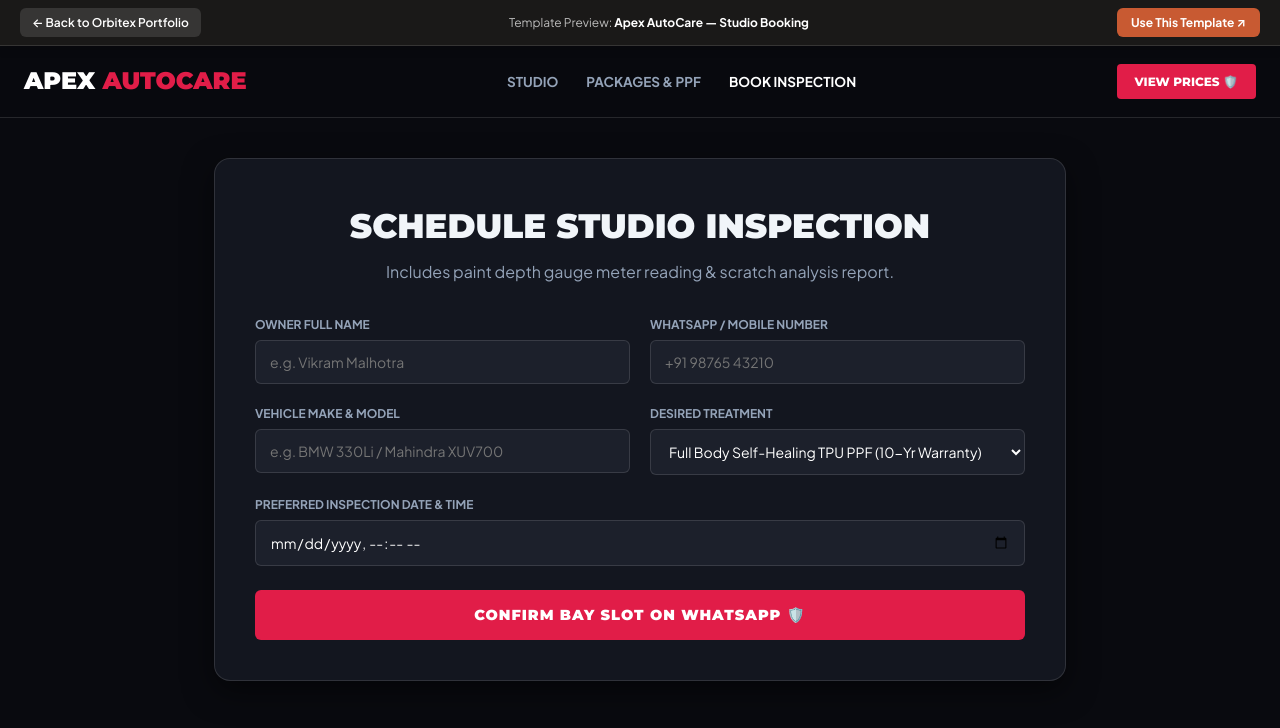
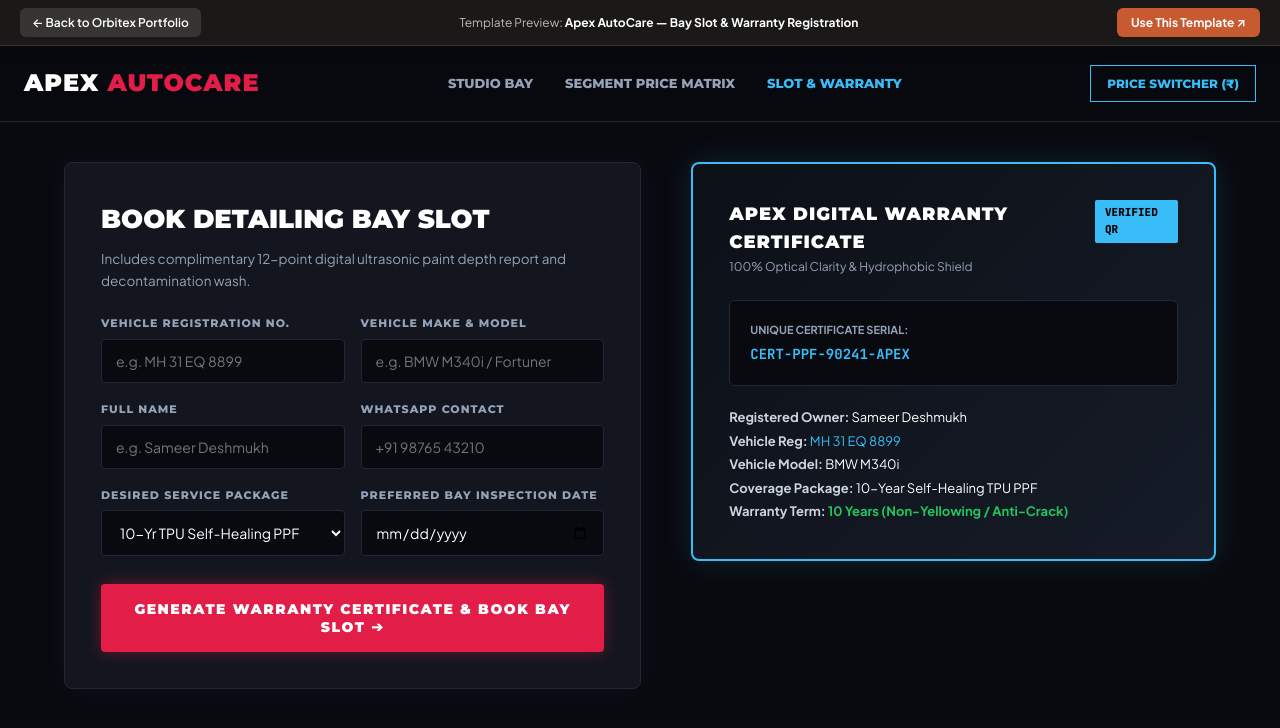
Before and after one commit to Ayanmathur/orbitexportfolio, a plain HTML site: page Templetes/detailing/book.html in a window 1280 px wide. Drawn offline with Linux system fonts and the light colour scheme.

```diff
--- a/Templetes/detailing/book.html
+++ b/Templetes/detailing/book.html
@@ -3,132 +3,103 @@
 <head>
   <meta charset="UTF-8">
   <meta name="viewport" content="width=device-width, initial-scale=1.0">
-  <title>Book Studio Inspection — Apex Auto Detailing</title>
-  <meta name="description" content="Schedule a free digital paint thickness gauge inspection and detailing bay slot.">
+  <title>PPF Warranty Certificate & Bay Slot Booking — Apex AutoCare</title>
+  <meta name="description" content="Register your 10-Year TPU Self-Healing PPF warranty certificate and schedule your studio bay inspection slot.">
   <link rel="preconnect" href="https://fonts.googleapis.com">
   <link rel="preconnect" href="https://fonts.gstatic.com" crossorigin>
-  <link href="https://fonts.googleapis.com/css2?family=Montserrat:wght@400;600;700;800;900&family=Plus+Jakarta+Sans:wght@300;400;500;600;700&display=swap" rel="stylesheet">
+  <link href="https://fonts.googleapis.com/css2?family=Montserrat:wght@600;700;800;900&family=Plus+Jakarta+Sans:wght@400;500;600;700&family=JetBrains+Mono:wght@700;800&display=swap" rel="stylesheet">
   <link rel="stylesheet" href="../../styles/shared-components.css">
   <style>
     :root {
       --auto-red: #e11d48;
+      --auto-cyan: #38bdf8;
       --auto-dark: #090a0f;
-      --auto-card: #13161f;
-      --auto-border: rgba(255, 255, 255, 0.12);
-      --font-heading: 'Montserrat', sans-serif;
-      --font-body: 'Plus Jakarta Sans', sans-serif;
+      --auto-panel: #13161f;
+      --auto-border: #222736;
+      --font-display: 'Montserrat', sans-serif;
+      --font-sans: 'Plus Jakarta Sans', sans-serif;
+      --font-mono: 'JetBrains Mono', monospace;
     }
 
     * { margin: 0; padding: 0; box-sizing: border-box; }
     body {
-      font-family: var(--font-body);
       background-color: var(--auto-dark);
       color: #f1f5f9;
+      font-family: var(--font-sans);
       line-height: 1.6;
     }
+    a { text-decoration: none; color: inherit; }
 
     /* Navbar */
     .auto-nav {
-      position: sticky;
-      top: 36px;
-      z-index: 999;
-      background: rgba(9, 10, 15, 0.95);
-      backdrop-filter: blur(12px);
+      position: sticky; top: 36px; z-index: 999;
+      background: rgba(9, 10, 15, 0.96);
+      backdrop-filter: blur(10px);
       border-bottom: 1px solid var(--auto-border);
     }
     .auto-nav-wrap {
-      max-width: 1300px;
-      margin: 0 auto;
-      padding: 16px 24px;
-      display: flex;
-      justify-content: space-between;
-      align-items: center;
+      max-width: 1280px; margin: 0 auto; padding: 18px 24px;
+      display: flex; justify-content: space-between; align-items: center;
     }
-    .auto-brand {
-      font-family: var(--font-heading);
-      font-size: 24px;
-      font-weight: 900;
-      color: #fff;
-      text-decoration: none;
-    }
+    .auto-brand { font-family: var(--font-display); font-size: 24px; font-weight: 900; letter-spacing: 1px; color: #fff; }
     .auto-brand span { color: var(--auto-red); }
-    .auto-nav-links { display: flex; gap: 28px; }
-    .auto-nav-links a {
-      color: #94a3b8;
-      text-decoration: none;
-      font-size: 13.5px;
-      font-weight: 700;
-      text-transform: uppercase;
-    }
-    .auto-nav-links a.active { color: #fff; }
+    .auto-nav-links { display: flex; gap: 32px; font-family: var(--font-display); font-size: 13px; font-weight: 800; text-transform: uppercase; }
+    .auto-nav-links a { color: #94a3b8; }
+    .auto-nav-links a.active { color: var(--auto-cyan); }
 
-    /* Book Layout */
-    .book-wrap {
-      max-width: 900px;
-      margin: 40px auto 80px;
+    /* Main Container */
+    .booking-container {
+      max-width: 1200px;
+      margin: 40px auto 90px;
       padding: 0 24px;
-    }
-    .book-card {
-      background: var(--auto-card);
-      border: 1px solid var(--auto-border);
-      border-radius: 16px;
-      padding: 40px;
-      box-shadow: 0 10px 30px rgba(0,0,0,0.5);
-    }
-    .book-header {
-      text-align: center;
-      margin-bottom: 30px;
-    }
-    .book-header h1 {
-      font-family: var(--font-heading);
-      font-size: 34px;
-      font-weight: 900;
-      text-transform: uppercase;
-      margin-bottom: 6px;
-    }
-    .form-grid {
       display: grid;
-      grid-template-columns: 1fr 1fr;
-      gap: 20px;
-      margin-bottom: 24px;
-    }
-    .form-full { grid-column: span 2; }
-    .form-group label {
-      display: block;
-      font-size: 12px;
-      font-weight: 800;
-      text-transform: uppercase;
-      color: #94a3b8;
-      margin-bottom: 6px;
-    }
-    .form-group input, .form-group select {
-      width: 100%;
-      padding: 12px 14px;
-      background: #1c202b;
-      border: 1px solid var(--auto-border);
-      border-radius: 6px;
-      color: #fff;
-      font-family: inherit;
-      font-size: 14px;
-    }
-    .btn-submit-auto {
-      background: var(--auto-red);
-      color: #fff;
-      border: none;
-      padding: 16px;
-      border-radius: 6px;
-      font-family: var(--font-heading);
-      font-weight: 900;
-      font-size: 14.5px;
-      letter-spacing: 1px;
-      text-transform: uppercase;
-      width: 100%;
-      cursor: pointer;
+      grid-template-columns: 1.1fr 1fr;
+      gap: 50px;
+      align-items: start;
     }
 
-    @media (max-width: 768px) {
-      .form-grid { grid-template-columns: 1fr; }
-      .form-full { grid-column: span 1; }
+    /* Left Inspection Form */
+    .form-box {
+      background: var(--auto-panel);
+      border: 1px solid var(--auto-border);
+      border-radius: 8px;
+      padding: 36px;
+      box-shadow: 0 0 25px rgba(56, 189, 248, 0.05);
+    }
+    .form-title { font-family: var(--font-display); font-size: 26px; font-weight: 900; text-transform: uppercase; margin-bottom: 8px; color: #fff; }
+
+    .field-row { display: grid; grid-template-columns: 1fr 1fr; gap: 16px; margin-bottom: 18px; }
+    .field-full { margin-bottom: 18px; }
+    .field-label { display: block; font-family: var(--font-display); font-size: 11px; font-weight: 800; text-transform: uppercase; letter-spacing: 1px; color: #94a3b8; margin-bottom: 6px; }
+    .auto-input {
+      width: 100%; padding: 12px 14px; background: #090a0f; border: 1px solid var(--auto-border);
+      border-radius: 4px; color: #fff; font-family: inherit; font-size: 14px;
+    }
+    .auto-input:focus { outline: none; border-color: var(--auto-cyan); box-shadow: 0 0 10px rgba(56,189,248,0.2); }
+
+    /* Right PPF Certificate Card */
+    .cert-box {
+      background: linear-gradient(135deg, #0c1017 0%, #161c28 100%);
+      border: 2px solid var(--auto-cyan);
+      border-radius: 8px;
+      padding: 36px;
+      box-shadow: 0 0 30px rgba(56, 189, 248, 0.15);
+      position: relative;
+    }
+    .cert-header { display: flex; justify-content: space-between; align-items: flex-start; margin-bottom: 24px; }
+    .cert-badge { background: var(--auto-cyan); color: #000; font-family: var(--font-mono); font-size: 11px; font-weight: 800; padding: 4px 10px; border-radius: 2px; }
+    .cert-val { font-family: var(--font-mono); font-size: 14px; color: var(--auto-cyan); font-weight: 700; }
+
+    .btn-submit-booking {
+      background: var(--auto-red); color: #fff; width: 100%; padding: 16px;
+      font-family: var(--font-display); font-weight: 900; font-size: 14px;
+      letter-spacing: 1.5px; text-transform: uppercase; border: none; border-radius: 4px;
+      cursor: pointer; margin-top: 10px; box-shadow: 0 0 15px rgba(225,29,72,0.4);
+    }
+
+    @media (max-width: 860px) {
+      .booking-container { grid-template-columns: 1fr; }
+      .field-row { grid-template-columns: 1fr; }
     }
   </style>
 </head>
@@ -138,7 +109,7 @@
   <div class="orbitex-return-bar">
     <div class="orbitex-return-container">
       <a href="../../index.html" class="orbitex-return-btn">← Back to Orbitex Portfolio</a>
-      <span class="orbitex-return-tag">Template Preview: <b>Apex AutoCare — Studio Booking</b></span>
+      <span class="orbitex-return-tag">Template Preview: <b>Apex AutoCare — Bay Slot & Warranty Registration</b></span>
       <a href="../../index.html#access" class="orbitex-return-cta">Use This Template ↗</a>
     </div>
   </div>
@@ -148,71 +119,109 @@
     <div class="auto-nav-wrap">
       <a href="index.html" class="auto-brand">APEX <span>AUTOCARE</span></a>
       <nav class="auto-nav-links">
-        <a href="index.html">Studio</a>
-        <a href="services.html">Packages & PPF</a>
-        <a href="book.html" class="active">Book Inspection</a>
+        <a href="index.html">Studio Bay</a>
+        <a href="services.html">Segment Price Matrix</a>
+        <a href="book.html" class="active">Slot & Warranty</a>
       </nav>
-      <a href="services.html" style="background:var(--auto-red); color:#fff; padding:8px 18px; border-radius:4px; font-family:var(--font-heading); font-weight:800; font-size:12px; text-decoration:none; text-transform:uppercase;">View Prices 🛡️</a>
+      <a href="services.html" style="border:1px solid var(--auto-cyan); color:var(--auto-cyan); padding:8px 16px; font-family:var(--font-display); font-size:12px; font-weight:800; text-transform:uppercase;">Price Switcher (₹)</a>
     </div>
   </header>
 
-  <!-- Book Main -->
-  <main class="book-wrap">
-    <div class="book-card">
-      <div class="book-header">
-        <h1>Schedule Studio Inspection</h1>
-        <p style="color:#94a3b8;">Includes paint depth gauge meter reading & scratch analysis report.</p>
-      </div>
+  <main class="booking-container">
+    <!-- Left Form -->
+    <div class="form-box">
+      <h1 class="form-title">Book Detailing Bay Slot</h1>
+      <p style="color:#94a3b8; font-size:13.5px; margin-bottom:24px;">Includes complimentary 12-point digital ultrasonic paint depth report and decontamination wash.</p>
 
-      <form onsubmit="handleAutoBook(event)">
-        <div class="form-grid">
-          <div class="form-group">
-            <label>Owner Full Name</label>
-            <input type="text" id="autoOwnerName" required placeholder="e.g. Vikram Malhotra">
+      <form onsubmit="handleBayBooking(event)">
+        <div class="field-row">
+          <div>
+            <label class="field-label">Vehicle Registration No.</label>
+            <input type="text" id="vehReg" required class="auto-input" placeholder="e.g. MH 31 EQ 8899" oninput="updateCertReg(this.value)">
           </div>
-          <div class="form-group">
-            <label>WhatsApp / Mobile Number</label>
-            <input type="tel" id="autoOwnerPhone" required placeholder="+91 98765 43210">
-          </div>
-          <div class="form-group">
-            <label>Vehicle Make & Model</label>
-            <input type="text" id="autoVehicleModel" required placeholder="e.g. BMW 330Li / Mahindra XUV700">
-          </div>
-          <div class="form-group">
-            <label>Desired Treatment</label>
-            <select id="autoTreatment">
-              <option>Full Body Self-Healing TPU PPF (10-Yr Warranty)</option>
-              <option>9H Matrix Graphene Ceramic Coating (5-Yr Warranty)</option>
-              <option>Front Impact PPF Package</option>
-              <option>Full Interior Steam Sanitization & Leather Spa</option>
-            </select>
-          </div>
-          <div class="form-group form-full">
-            <label>Preferred Inspection Date & Time</label>
-            <input type="datetime-local" id="autoDate" required>
+          <div>
+            <label class="field-label">Vehicle Make & Model</label>
+            <input type="text" id="vehModel" required class="auto-input" placeholder="e.g. BMW M340i / Fortuner" oninput="updateCertModel(this.value)">
           </div>
         </div>
 
-        <button type="submit" class="btn-submit-auto">Confirm Bay Slot on WhatsApp 🛡️</button>
+        <div class="field-row">
+          <div>
+            <label class="field-label">Full Name</label>
+            <input type="text" id="ownerName" required class="auto-input" placeholder="e.g. Sameer Deshmukh" oninput="updateCertName(this.value)">
+          </div>
+          <div>
+            <label class="field-label">WhatsApp Contact</label>
+            <input type="tel" id="ownerPhone" required class="auto-input" placeholder="+91 98765 43210">
+          </div>
+        </div>
+
+        <div class="field-row">
+          <div>
+            <label class="field-label">Desired Service Package</label>
+            <select id="servicePkg" class="auto-input" onchange="updateCertPkg(this.value)">
+              <option value="10-Year Self-Healing TPU Paint Protection Film (PPF)">10-Yr TPU Self-Healing PPF</option>
+              <option value="5-Year 9H Graphene Ceramic Glass Shield">5-Yr 9H Graphene Ceramic Shield</option>
+              <option value="3-Stage Multi-Cut Swirl Paint Correction">3-Stage Swirl Paint Correction</option>
+            </select>
+          </div>
+          <div>
+            <label class="field-label">Preferred Bay Inspection Date</label>
+            <input type="date" id="bayDate" required class="auto-input">
+          </div>
+        </div>
+
+        <button type="submit" class="btn-submit-booking">Generate Warranty Certificate & Book Bay Slot ➔</button>
       </form>
+    </div>
+
+    <!-- Right Live Generated PPF Warranty Certificate -->
+    <div class="cert-box">
+      <div class="cert-header">
+        <div>
+          <div style="font-family:var(--font-display); font-size:18px; font-weight:900; color:#fff; letter-spacing:1px;">APEX DIGITAL WARRANTY CERTIFICATE</div>
+          <div style="font-size:12px; color:#94a3b8;">100% Optical Clarity & Hydrophobic Shield</div>
+        </div>
+        <span class="cert-badge">VERIFIED QR</span>
+      </div>
+
+      <div style="background:#090a0f; border:1px solid var(--auto-border); padding:20px; border-radius:6px; margin-bottom:20px;">
+        <div style="font-size:11px; font-weight:800; text-transform:uppercase; color:#94a3b8; margin-bottom:4px;">Unique Certificate Serial:</div>
+        <div class="cert-val" id="certSerial">CERT-PPF-90241-APEX</div>
+      </div>
+
+      <div style="font-size:13px; color:#cbd5e1; line-height:1.8;">
+        <div><b>Registered Owner:</b> <span id="certOwnerDisplay" style="color:#fff;">Sameer Deshmukh</span></div>
+        <div><b>Vehicle Reg:</b> <span id="certRegDisplay" style="color:var(--auto-cyan);">MH 31 EQ 8899</span></div>
+        <div><b>Vehicle Model:</b> <span id="certModelDisplay" style="color:#fff;">BMW M340i</span></div>
+        <div><b>Coverage Package:</b> <span id="certPkgDisplay" style="color:#fff;">10-Year Self-Healing TPU PPF</span></div>
+        <div><b>Warranty Term:</b> <span style="color:#22c55e; font-weight:700;">10 Years (Non-Yellowing / Anti-Crack)</span></div>
+      </div>
     </div>
   </main>
 
   <script src="../../scripts/shared-components.js"></script>
   <script>
-    function handleAutoBook(e) {
+    function updateCertReg(val) { document.getElementById('certRegDisplay').textContent = val.toUpperCase() || "MH 31 EQ 8899"; }
+    function updateCertModel(val) { document.getElementById('certModelDisplay').textContent = val || "BMW M340i"; }
+    function updateCertName(val) { document.getElementById('certOwnerDisplay').textContent = val || "Sameer Deshmukh"; }
+    function updateCertPkg(val) { document.getElementById('certPkgDisplay').textContent = val; }
+
+    function handleBayBooking(e) {
       e.preventDefault();
-      const name = document.getElementById('autoOwnerName').value;
-      const phone = document.getElementById('autoOwnerPhone').value;
-      const vehicle = document.getElementById('autoVehicleModel').value;
-      const treat = document.getElementById('autoTreatment').value;
-      const date = document.getElementById('autoDate').value;
+      const reg = document.getElementById('vehReg').value;
+      const model = document.getElementById('vehModel').value;
+      const name = document.getElementById('ownerName').value;
+      const phone = document.getElementById('ownerPhone').value;
+      const pkg = document.getElementById('servicePkg').value;
+      const dt = document.getElementById('bayDate').value;
+      const serial = document.getElementById('certSerial').textContent;
 
-      if (window.OrbitexToast) OrbitexToast.success('Studio bay booked! Connecting on WhatsApp...');
-      const msg = encodeURIComponent(`Hi Apex AutoCare! I would like to book a studio appointment.\nTreatment: ${treat}\nCar Model: ${vehicle}\nSlot: ${date}\nOwner: ${name}\nPhone: ${phone}`);
+      if (window.OrbitexToast) OrbitexToast.success('Bay Slot & Warranty Issued! Opening WhatsApp...');
+      const msg = encodeURIComponent(`Hi Apex AutoCare! I have registered my vehicle for Detailing Bay Inspection.\nSerial: ${serial}\nVehicle: ${model} (${reg})\nOwner: ${name}\nPackage: ${pkg}\nDate: ${dt}`);
       setTimeout(() => {
         window.open(`https://wa.me/919876543210?text=${msg}`, '_blank');
-      }, 700);
+      }, 600);
     }
   </script>
 </body>
```
Also changed, not shown: index.html (+27 -27 lines), scratch/crawl_all_sites.js (added, +83 -0 lines), scratch/find_dir_links.js (added, +37 -0 lines), scratch/fix_index_links.js (added, +11 -0 lines).
